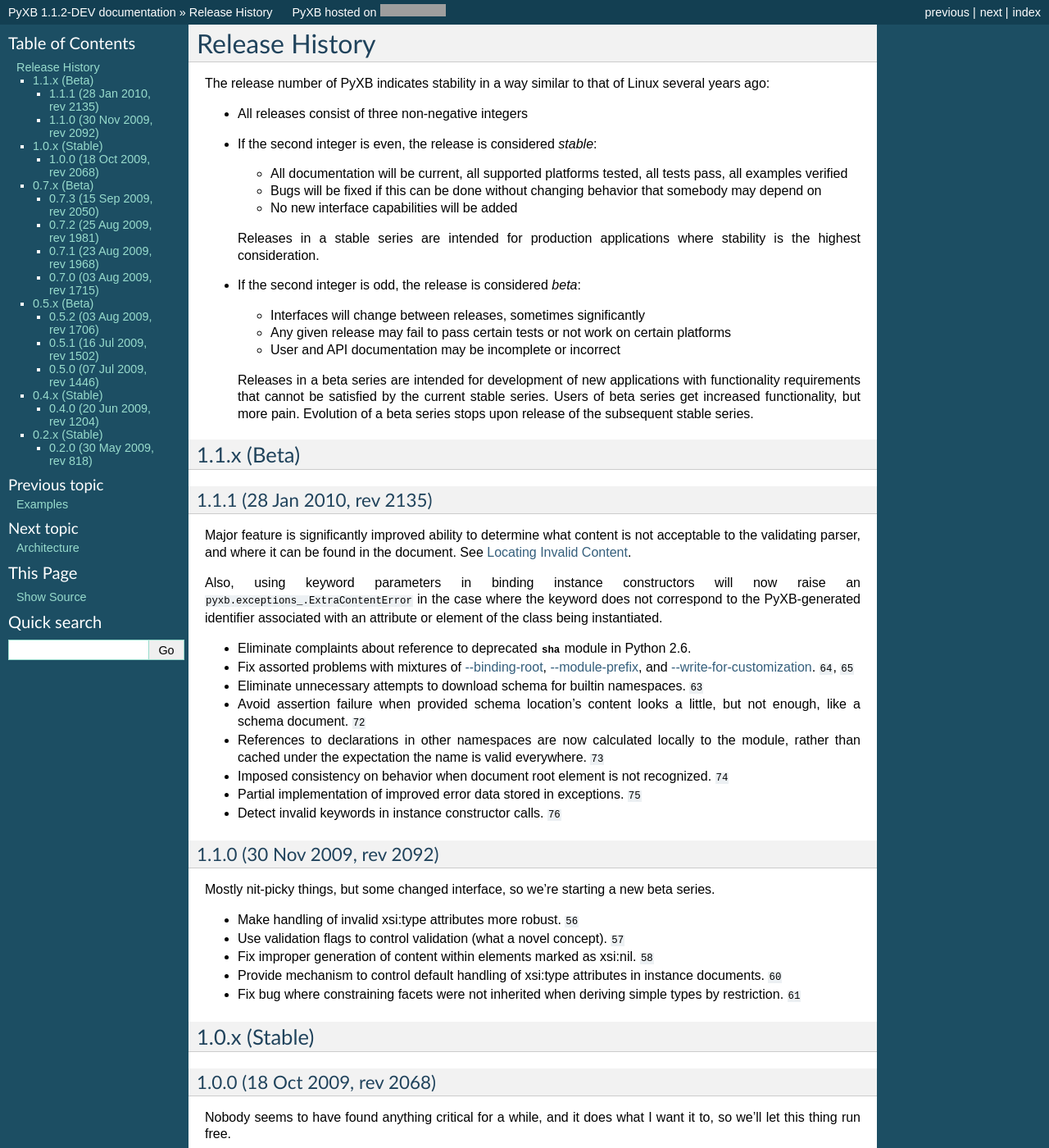
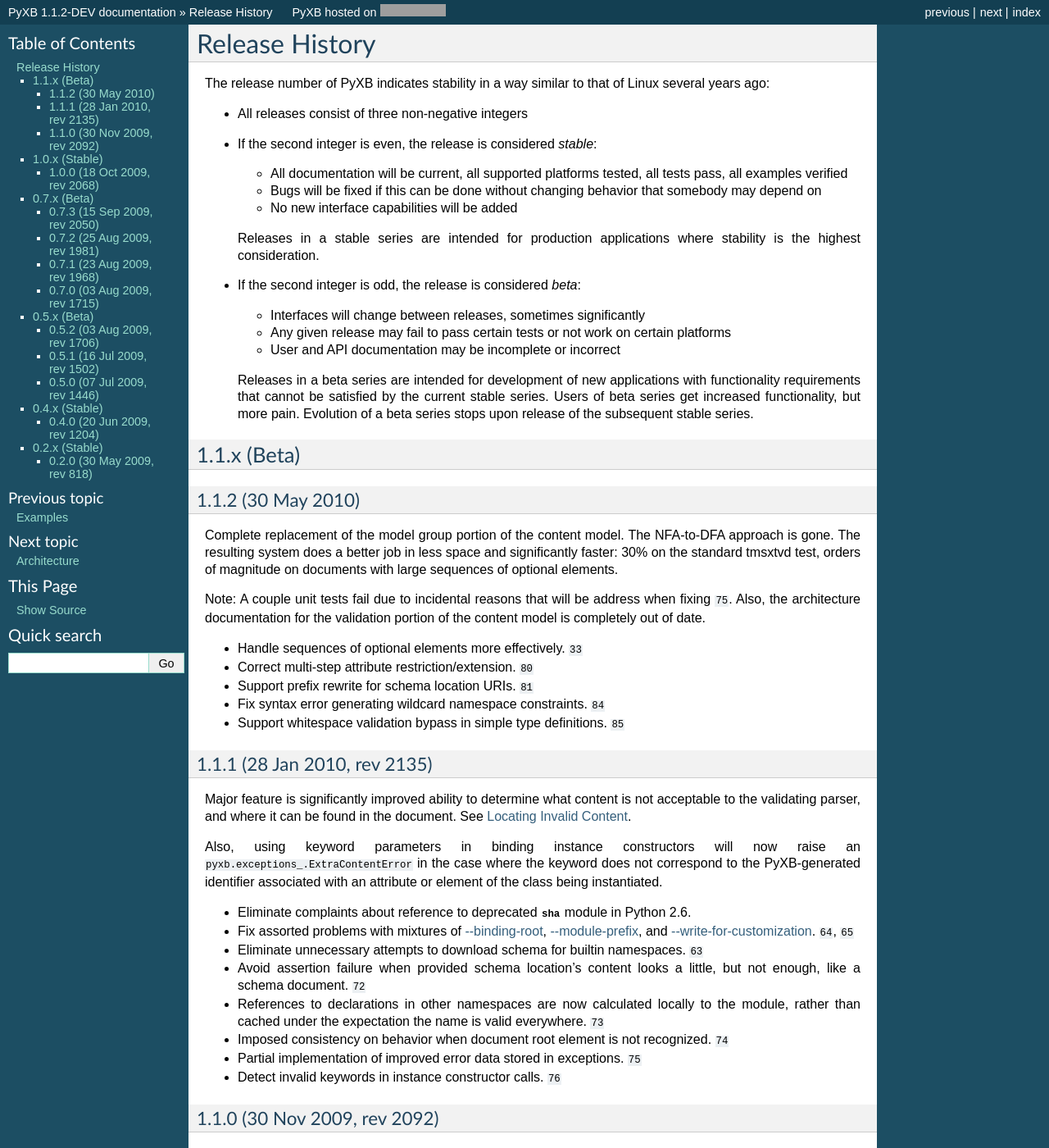
Before and after one commit to pabigot/pyxb, a Sphinx documentation site: the page built from doc/releases.txt, in a window 1280 px wide and 1400 px high. Shown: the whole window at 82% size. Built offline with Sphinx 7.4.7, drawn with Linux system fonts in a browser that asks for light colours; cross-references to code outside the pages are shown as plain code; grey boxes are pictures that could not be loaded.

Commit message:
Document content of 1.1.2

```diff
--- a/doc/releases.txt
+++ b/doc/releases.txt
@@ -39,6 +39,29 @@
 
 1.1.x (Beta)
 ==============
+
+1.1.2 (30 May 2010)
+-------------------
+
+Complete replacement of the model group portion of the content model.  The
+NFA-to-DFA approach is gone.  The resulting system does a better job in less
+space and significantly faster: 30% on the standard tmsxtvd test, orders of
+magnitude on documents with large sequences of optional elements.
+
+Note: A couple unit tests fail due to incidental reasons that will be address
+when fixing :ticket:`75`.  Also, the architecture documentation for the
+validation portion of the content model is completely out of date.
+
+- Handle sequences of optional elements more effectively.  :ticket:`33`
+
+- Correct multi-step attribute restriction/extension.  :ticket:`80`
+
+- Support prefix rewrite for schema location URIs.  :ticket:`81`
+
+- Fix syntax error generating wildcard namespace constraints.  :ticket:`84`
+
+- Support whitespace validation bypass in simple type definitions.  :ticket:`85`
+
 
 1.1.1 (28 Jan 2010, rev 2135)
 -----------------------------
```
